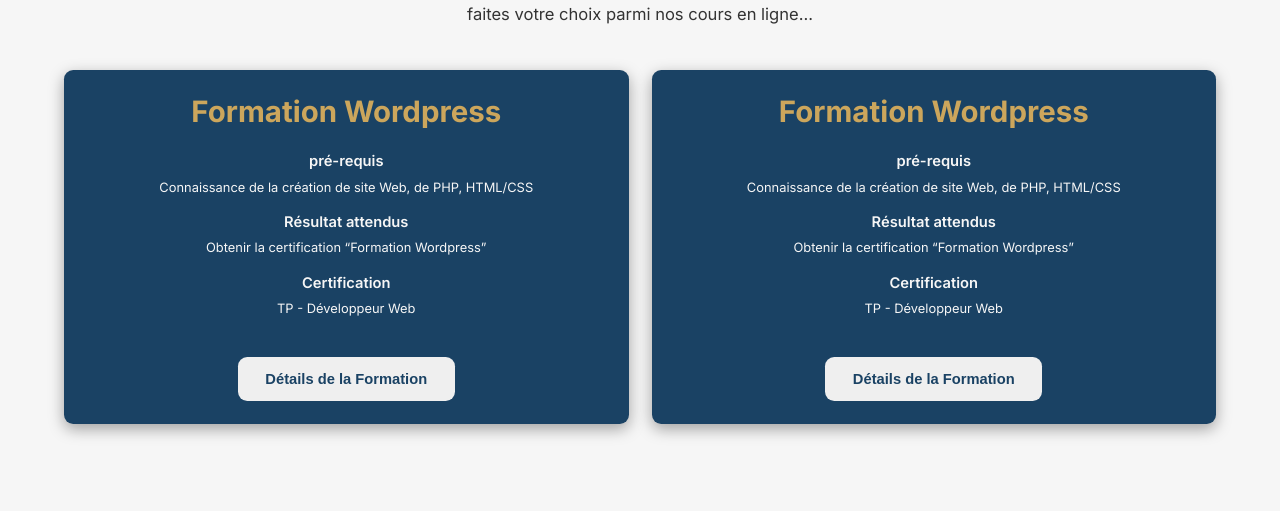
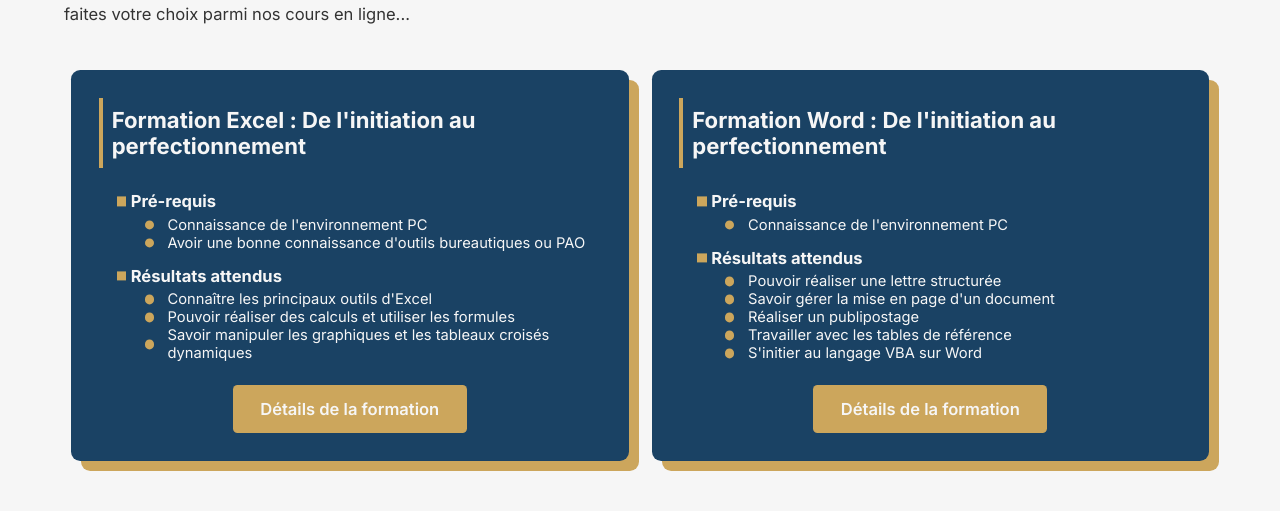
Before and after one commit to elalamiDeveloper/nk-formation-france, a React (Create React App) app: page / in a window 1280 px wide. Shown: the part 1676-2187 px from the top of the page. Built offline with nearby package versions, Linux system fonts and the light colour scheme.

Commit message:
add formations

```diff
--- a/src/components/catalogue-de-formation/catalogue-de-formation.jsx
+++ b/src/components/catalogue-de-formation/catalogue-de-formation.jsx
@@ -1,6 +1,19 @@
 import './catalogue-de-formation.style.css';
+import formations from '../../data/formations.json';
+import { FormationItem } from '../../utils/componentsLinks';
+
+const randomFormations = (formations, nbrFormations) => {
+  const newFormations = [];
+  while (newFormations.length < nbrFormations) {
+    const a = Math.floor(Math.random() * formations.length);
+    if (!newFormations.some((formation) => formation.id === formations[a].id))
+      newFormations.push(formations[a]);
+  }
+  return newFormations;
+};
 
 const CatalogueDeFormation = () => {
+  const formationsDuo = randomFormations(formations, 2);
   return (
     <div className="container section-padding section-catalogue-de-formation">
       <div className="text">
@@ -8,29 +21,11 @@
         <p>faites votre choix parmi nos cours en ligne...</p>
       </div>
 
-      <ul className="list-formation">
-        <li className="item-formation">
-          <h3>Formation Wordpress</h3>
-          <h4>pré-requis</h4>
-          <p>Connaissance de la création de site Web, de PHP, HTML/CSS</p>
-          <h4>Résultat attendus</h4>
-          <p>Obtenir la certification “Formation Wordpress”</p>
-          <h4>Certification</h4>
-          <p>TP - Développeur Web</p>
-          <button className="details">Détails de la Formation</button>
-        </li>
-
-        <li className="item-formation">
-          <h3>Formation Wordpress</h3>
-          <h4>pré-requis</h4>
-          <p>Connaissance de la création de site Web, de PHP, HTML/CSS</p>
-          <h4>Résultat attendus</h4>
-          <p>Obtenir la certification “Formation Wordpress”</p>
-          <h4>Certification</h4>
-          <p>TP - Développeur Web</p>
-          <button className="details">Détails de la Formation</button>
-        </li>
-      </ul>
+      <div className="list-formation">
+        {formationsDuo.map((formation) => (
+          <FormationItem key={formation.id} formation={formation} />
+        ))}
+      </div>
     </div>
   );
 };
--- a/src/components/catalogue-de-formation/catalogue-de-formation.style.css
+++ b/src/components/catalogue-de-formation/catalogue-de-formation.style.css
@@ -1,7 +1,3 @@
-.section-catalogue-de-formation {
-  text-align: center;
-}
-
 .section-catalogue-de-formation .text {
   margin-bottom: 5rem;
 }
--- a/src/components/formation-item/FormationItem.jsx
+++ b/src/components/formation-item/FormationItem.jsx
@@ -1,3 +1,4 @@
+import { Link } from 'react-router-dom';
 import './formation-item.css';
 
 const FormationItem = ({ formation }) => {
@@ -17,6 +18,9 @@
         {objectifs.map((objectif) => (
           <p>{objectif}</p>
         ))}
+        <Link to="/contact" className="btn-details">
+          Détails de la formation
+        </Link>
       </div>
     </div>
   );
--- a/src/components/formation-item/formation-item.css
+++ b/src/components/formation-item/formation-item.css
@@ -1,20 +1,26 @@
-.gender-item .list-formations .formation-item {
+.formation-item {
   width: calc(50% - 2rem);
   background: #1a4264;
   color: #f6f6f6;
   border-radius: 1rem;
   box-shadow: 10px 10px #cca65c;
   padding: 3rem;
+  min-height: 11rem;
 }
 
-.gender-item .list-formations .formation-item h3 {
+.formation-item-ii {
+  display: flex;
+  flex-direction: column;
+}
+
+.formation-item h3 {
   padding: 1rem;
   font-size: 2.4rem;
   border-left: 0.5rem solid #cca65c;
   margin-bottom: 2.5rem;
 }
 
-.gender-item .list-formations .formation-item h4 {
+.formation-item h4 {
   font-size: 1.8rem;
   margin-bottom: 0.5rem;
   position: relative;
@@ -22,7 +28,7 @@
   padding-left: 1.5rem;
 }
 
-.gender-item .list-formations .formation-item h4::before {
+.formation-item h4::before {
   content: '';
   position: absolute;
   top: 50%;
@@ -33,14 +39,14 @@
   background: #cca65c;
 }
 
-.gender-item .list-formations .formation-item p {
+.formation-item p {
   font-size: 1.6rem;
   position: relative;
   margin-left: 5rem;
   padding-left: 2.5rem;
 }
 
-.gender-item .list-formations .formation-item p::before {
+.formation-item p::before {
   content: '';
   position: absolute;
   top: 50%;
@@ -52,12 +58,22 @@
   background: #cca65c;
 }
 
-.gender-item .list-formations .formation-item p:last-child {
+.formation-item p:last-child {
   margin-bottom: 1.5rem;
 }
 
+.btn-details {
+  padding: 1.5rem 3rem;
+  border-radius: 0.5rem;
+  background: #cca65c;
+  color: #f6f6f6;
+  font-size: 1.8rem;
+  font-weight: 600;
+  margin: 2.5rem auto 0;
+}
+
 @media screen and (max-width: 700px) {
-  .gender-item .list-formations .formation-item {
+  .formation-item {
     width: 90%;
   }
 }
--- a/src/data/formations.json
+++ b/src/data/formations.json
@@ -1,5 +1,6 @@
 [
   {
+    "id": 0,
     "groupe": "web",
     "title": "Initiation + Approfondissement",
     "preRequis": [
@@ -16,6 +17,7 @@
   },
 
   {
+    "id": 1,
     "groupe": "bureautique",
     "title": "Formation Word : De l'initiation au perfectionnement",
     "preRequis": ["Connaissance de l'environnement PC"],
@@ -29,6 +31,7 @@
   },
 
   {
+    "id": 2,
     "groupe": "bureautique",
     "title": "Formation Excel : De l'initiation au perfectionnement",
     "preRequis": [
@@ -43,6 +46,7 @@
   },
 
   {
+    "id": 3,
     "groupe": "web",
     "title": "Formation Wordpress Perfectionnement",
     "preRequis": ["Connaissance de la création de site Web, de PHP, HTML/CSS"],
@@ -55,6 +59,7 @@
   },
 
   {
+    "id": 4,
     "groupe": "bureautique",
     "title": "Formation Illustrator De l'initiation au perfectionnement",
     "preRequis": ["Connaissance de l'environnement PC ou Mac"],
@@ -65,6 +70,7 @@
   },
 
   {
+    "id": 5,
     "groupe": "PAO",
     "title": "Formation InDesign De l'initiation au perfectionnement",
     "preRequis": ["Maîtrise de l'environnement PC ou Mac"],
@@ -75,6 +81,7 @@
   },
 
   {
+    "id": 6,
     "groupe": "management",
     "title": "Formation Management : Initiation + Approfondissement",
     "preRequis": ["Notions de management"],
@@ -86,6 +93,7 @@
   },
 
   {
+    "id": 7,
     "groupe": "PAO",
     "title": "Formation Photoshop De l'initiation au perfectionnement",
     "preRequis": ["Connaissance de l'environnement PC ou Mac"],
@@ -98,6 +106,7 @@
   },
 
   {
+    "id": 8,
     "groupe": "bureautique",
     "title": "Formation PowerPoint : De l'initiation au perfectionnement",
     "preRequis": ["Connaissance de l'environnement PC"],
@@ -109,6 +118,7 @@
   },
 
   {
+    "id": 9,
     "groupe": "PAO",
     "title": "Formation Premiere Pro De l'initiation au perfectionnement",
     "preRequis": [
--- a/src/pages/formations-page/FormationsPage.jsx
+++ b/src/pages/formations-page/FormationsPage.jsx
@@ -25,8 +25,8 @@
       <div className="gender-item">
         <h2>Bureautique</h2>
         <ul className="list-formations">
-          {formationsBureautique.map((formation, i) => (
-            <FormationItem key={i} formation={formation} />
+          {formationsBureautique.map((formation) => (
+            <FormationItem key={formation.id} formation={formation} />
           ))}
         </ul>
       </div>
@@ -36,7 +36,7 @@
         <ul className="list-formations">
           {' '}
           {formationsManagement.map((formation, i) => (
-            <FormationItem key={i} formation={formation} />
+            <FormationItem key={formation.id} formation={formation} />
           ))}
         </ul>
       </div>
@@ -45,8 +45,8 @@
         <h2>Publication assistée par ordinateur (PAO)</h2>
         <ul className="list-formations">
           {' '}
-          {formationsPAO.map((formation, i) => (
-            <FormationItem key={i} formation={formation} />
+          {formationsPAO.map((formation) => (
+            <FormationItem key={formation.id} formation={formation} />
           ))}
         </ul>
       </div>
@@ -55,8 +55,8 @@
         <h2>Web</h2>
         <ul className="list-formations">
           {' '}
-          {formationsWeb.map((formation, i) => (
-            <FormationItem key={i} formation={formation} />
+          {formationsWeb.map((formation) => (
+            <FormationItem key={formation.id} formation={formation} />
           ))}
         </ul>
       </div>
--- a/src/pages/formations-page/formations-page.css
+++ b/src/pages/formations-page/formations-page.css
@@ -10,6 +10,7 @@
   font-size: 4.2rem;
   margin-bottom: 4rem;
   margin-top: 7rem;
+  color: #1a4264;
 }
 
 .gender-item .list-formations {
```
